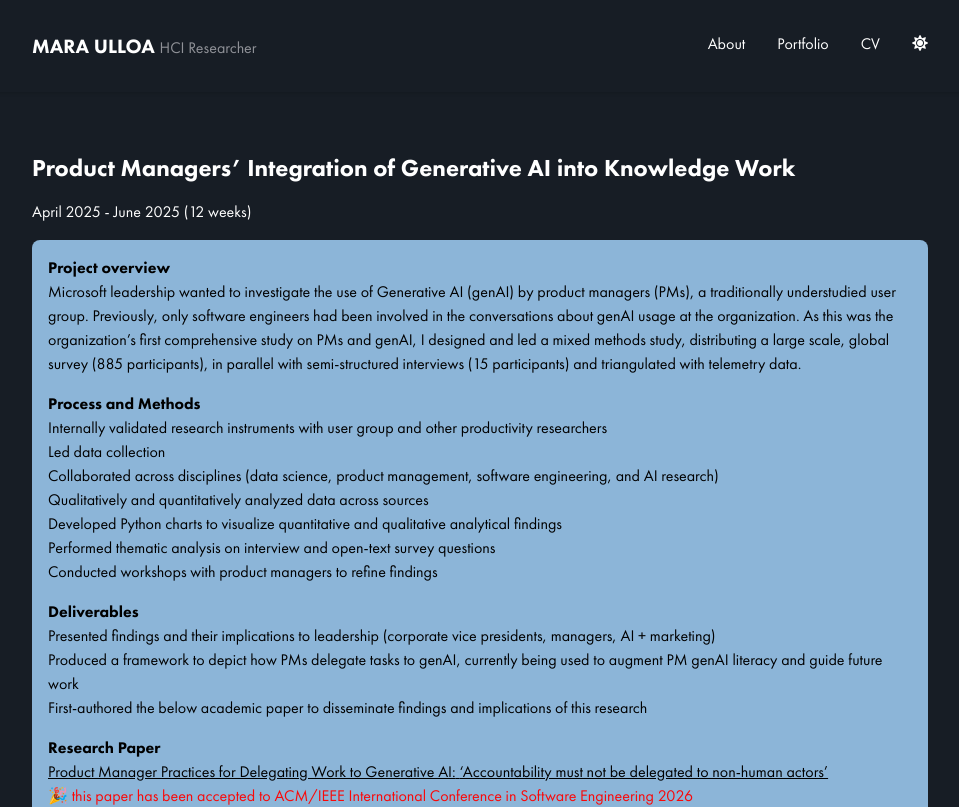
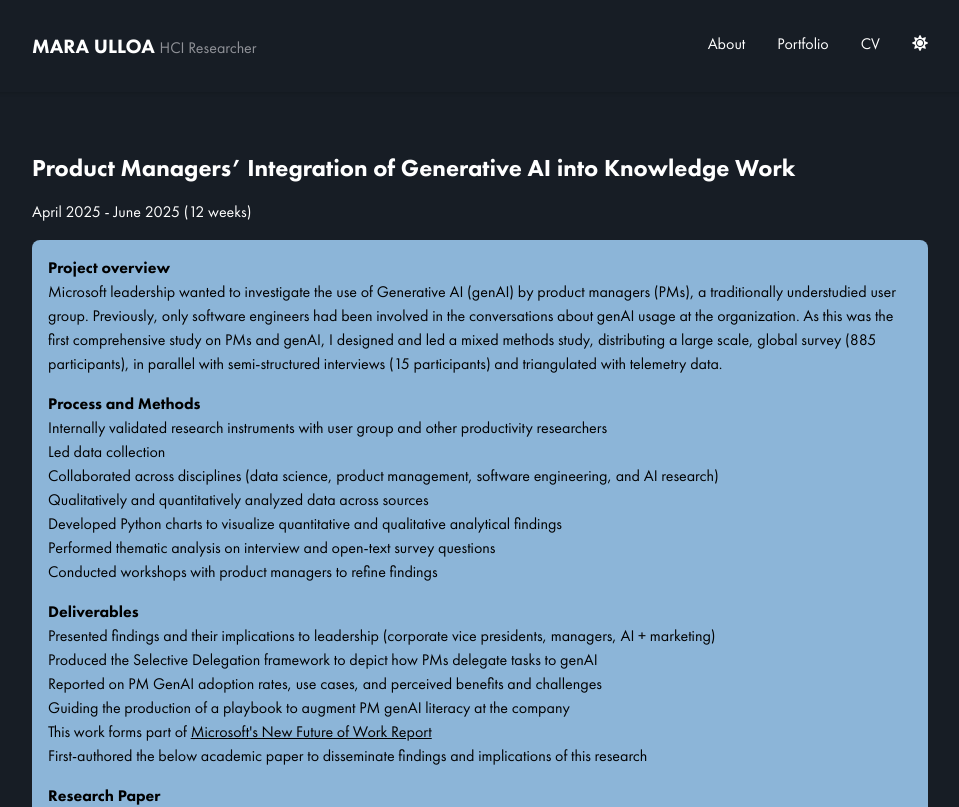
Before and after one commit to eulloa/mara-research-site, a Next.js app: page /Microsoft-Research in a window 1280 px wide. Shown: the top 807 px of the page, without its empty margins (160-1119 px from the left). Built offline with nearby package versions, Linux system fonts and the light colour scheme.

Commit message:
adding MSFT future of work report cited this work

```diff
--- a/src/app/Microsoft-Research/page.tsx
+++ b/src/app/Microsoft-Research/page.tsx
@@ -33,7 +33,7 @@ export default function Page() {
         <p className="mb-4">
             Microsoft leadership wanted to investigate the use of Generative AI (genAI) by product managers (PMs),
             a traditionally understudied user group. Previously, only software engineers had been involved
-            in the conversations about genAI usage at the organization. As this was the organization&rsquo;s
+            in the conversations about genAI usage at the organization. As this was the
             first comprehensive study on PMs and genAI, I designed and led a mixed methods study, distributing
             a large scale, global survey (885 participants), in parallel with semi-structured
             interviews (15 participants) and triangulated with telemetry data.
@@ -51,7 +51,18 @@ export default function Page() {
         <h1 className="font-semibold">Deliverables</h1>
         <ul className="mb-4">
             <li>Presented findings and their implications to leadership (corporate vice presidents, managers, AI + marketing)</li>
-            <li>Produced a framework to depict how PMs delegate tasks to genAI, currently being used to augment PM genAI literacy and guide future work</li>
+            <li>Produced the Selective Delegation framework to depict how PMs delegate tasks to genAI</li>
+            <li>Reported on PM GenAI adoption rates, use cases, and perceived benefits and challenges</li>
+            <li>Guiding the production of a playbook to augment PM genAI literacy at the company</li>
+            <li>This work forms part of{' '}
+            <a
+              className="underline"
+              href="https://www.microsoft.com/en-us/research/wp-content/uploads/2025/12/New-Future-Of-Work-Report-2025.pdf"
+              target="_blank"
+            >
+            Microsoft's New Future of Work Report
+            </a>
+            </li>
             <li>First-authored the below academic paper to disseminate findings and implications of this research</li>
         </ul>
         <h1 className="font-semibold">Research Paper</h1>
```
